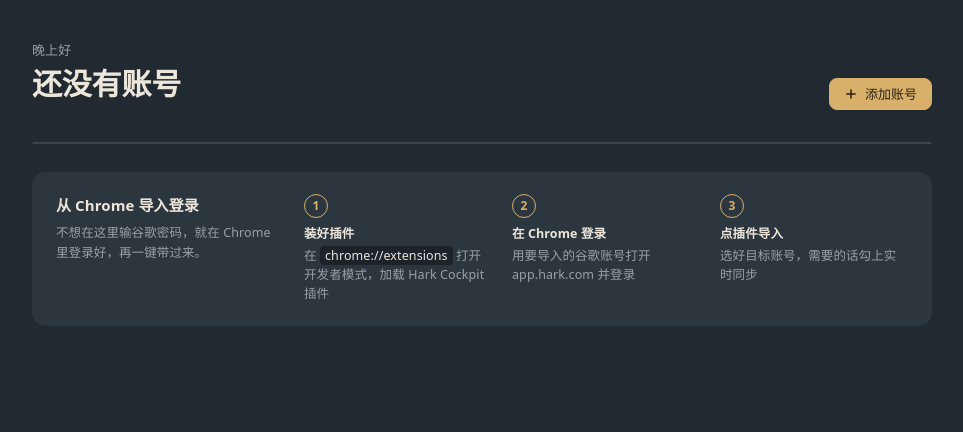
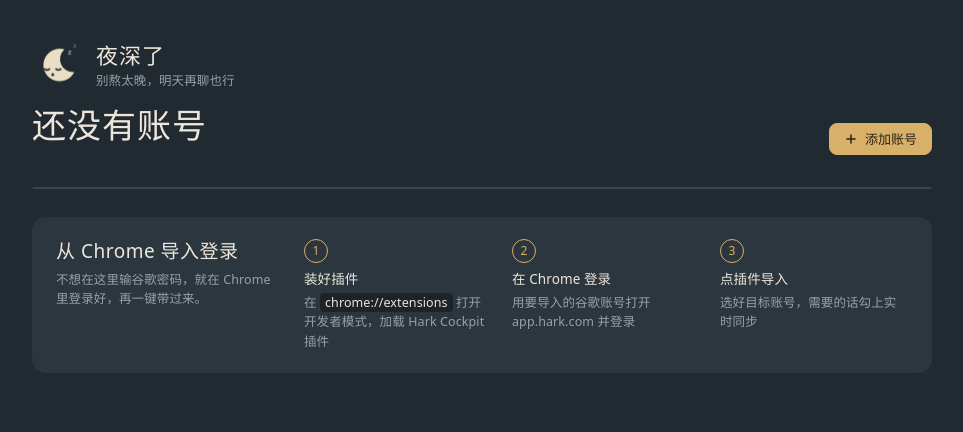
Before and after one commit to skewliness/hark-cockpit, a browser extension: page app/overview.html in a window 1280 px wide. Shown: the whole page, without its empty margins (158-1121 px from the left). Drawn offline with Linux system fonts and the light colour scheme; a small style sheet from the web is missing.

Commit message:
v1.3.8: Hark Tools 品牌与字体改版

```diff
--- a/app/overview.html
+++ b/app/overview.html
@@ -1,13 +1,17 @@
 <!doctype html><html lang="zh"><head><meta charset="utf-8">
-<meta http-equiv="Content-Security-Policy" content="default-src 'self'; style-src 'self' 'unsafe-inline'; script-src 'unsafe-inline'">
+<meta http-equiv="Content-Security-Policy" content="default-src 'self'; style-src 'self' 'unsafe-inline' https://cdn.jsdelivr.net; font-src https://cdn.jsdelivr.net data:; script-src 'unsafe-inline'">
 <link rel="stylesheet" href="theme.css">
 <style>
 body{background:var(--dusk);overflow:auto}
 .wrap{max-width:980px;margin:0 auto;padding:40px 40px 56px}
 header{display:flex;justify-content:space-between;align-items:flex-end;gap:24px}
-.hello{font-size:13px;color:var(--haze);margin-bottom:6px}
-h1{margin:0;font-size:30px;line-height:1.2;font-weight:600;letter-spacing:-.2px}
-.ver{margin-top:8px;color:var(--dim);font-size:12.5px}
+.hello{display:flex;align-items:center;gap:12px;margin-bottom:14px}
+.hello .pic{width:52px;height:52px;flex:none;animation:bob 4.5s ease-in-out infinite}
+.hello b{display:block;font:400 22px/1.2 var(--hand);letter-spacing:1px;color:var(--paper)}
+.hello span{display:block;margin-top:2px;font-size:12.5px;color:var(--haze)}
+@keyframes bob{0%,100%{transform:translateY(0) rotate(0)}50%{transform:translateY(-3px) rotate(-3deg)}}
+h1{margin:0;font:400 34px/1.15 var(--hand);letter-spacing:1px}
+.ver{margin-top:10px;color:var(--dim);font-size:12.5px}
 /* 账号名册：一行一个账号，不是一堆卡片 */
 .roster{margin-top:32px;border:1px solid var(--seam);border-radius:14px;background:var(--ledge);overflow:hidden}
 .row{display:grid;grid-template-columns:44px minmax(0,1fr) minmax(170px,230px) 52px auto;align-items:center;gap:16px;padding:14px 18px;border-top:1px solid var(--seam);animation:rise .32s ease-out both}
@@ -15,19 +19,19 @@ h1{margin:0;font-size:30px;line-height:1.2;font-weight:600;letter-spacing:-.2px}
 .row:hover{background:rgba(44,54,63,.45)}
 .row.cur{background:rgba(216,176,106,.06)}
 .row .mono-av{width:40px;height:40px;font-size:16px;border-radius:11px}
-.nm b{display:block;font-size:14.5px;font-weight:600;white-space:nowrap;overflow:hidden;text-overflow:ellipsis}
+.nm b{display:block;font-size:15px;font-weight:500;white-space:nowrap;overflow:hidden;text-overflow:ellipsis}
 .nm small{display:flex;align-items:center;gap:7px;color:var(--dim);font-size:12px}
 .nm small.ok{color:var(--jade)}
 .nm small .cur{color:var(--brass);margin-left:6px}
 .quota{display:grid;gap:7px}
 .q{display:grid;grid-template-columns:1fr auto;gap:3px 8px;font-size:11.5px;color:var(--haze)}
-.q em{font-style:normal;color:var(--paper);font-weight:600}
+.q em{font-style:normal;color:var(--paper);font-weight:500}
 .q .bar{grid-column:1/-1;height:4px;border-radius:4px;background:var(--seam);overflow:hidden}
 .q .bar i{display:block;height:100%;border-radius:4px;background:var(--jade)}
 .q.warn .bar i{background:var(--brass)}.q.hot .bar i{background:var(--rust)}.q.hot em{color:var(--rust)}
 .qmsg{font-size:12px;color:var(--dim)}
 .tip{margin-top:20px;display:flex;align-items:center;justify-content:space-between;gap:16px;padding:14px 18px;border-radius:12px;border:1px dashed rgba(216,176,106,.45);color:var(--haze);font-size:12.5px}
-.tip b{color:var(--paper);font-weight:600}
+.tip b{color:var(--paper);font-weight:500}
 .qhead{display:flex;justify-content:flex-end;align-items:center;gap:10px;margin:22px 2px -18px;font-size:12px;color:var(--dim)}
 .qhead button{border:0;background:none;color:var(--brass);cursor:pointer;font-size:12px;padding:2px 4px}
 .state{display:flex;align-items:center;gap:8px;color:var(--haze)}
@@ -40,18 +44,18 @@ h1{margin:0;font-size:30px;line-height:1.2;font-weight:600;letter-spacing:-.2px}
 .empty .btn{margin-top:14px}
 /* 导入说明：真正的三步顺序 */
 .guide{margin-top:28px;display:grid;grid-template-columns:220px 1fr;gap:28px;padding:22px 24px;border-radius:14px;background:var(--raise)}
-.guide h2{margin:0 0 6px;font-size:15px;font-weight:600}
+.guide h2{margin:0 0 6px;font:400 19px/1.3 var(--hand);letter-spacing:.5px}
 .guide p{margin:0;color:var(--haze);font-size:12.5px}
 .guide ol{margin:0;padding:0;list-style:none;display:grid;grid-template-columns:repeat(3,1fr);gap:20px;counter-reset:s}
 .guide li{counter-increment:s;position:relative;padding-top:30px;color:var(--haze);font-size:12.5px}
-.guide li::before{content:counter(s);position:absolute;top:0;left:0;width:22px;height:22px;border-radius:50%;border:1px solid var(--brass);color:var(--brass);display:grid;place-items:center;font-size:12px;font-weight:600}
-.guide li b{display:block;color:var(--paper);font-weight:600;margin-bottom:2px}
+.guide li::before{content:counter(s);position:absolute;top:0;left:0;width:22px;height:22px;border-radius:50%;border:1px solid var(--brass);color:var(--brass);display:grid;place-items:center;font-size:12px;font-weight:500}
+.guide li b{display:block;color:var(--paper);font-size:13.5px;font-weight:500;margin-bottom:3px}
 code{font-family:inherit;color:var(--paper);background:var(--ledge);padding:1px 5px;border-radius:4px}
 @media (max-width:860px){.wrap{padding:28px 20px}.row{grid-template-columns:40px minmax(0,1fr) auto;row-gap:8px}.row .key{display:none}.row .quota{grid-column:2/-1}.row .acts{grid-column:1/-1;justify-content:flex-end}.guide{grid-template-columns:1fr}.guide ol{grid-template-columns:1fr}}
 </style></head><body>
 <div class="wrap">
   <header>
-    <div><div class="hello" id="hello"></div><h1 id="headline">还没有账号</h1><div class="ver" id="ver"></div></div>
+    <div><div class="hello" id="hello"><svg class="pic" id="pic" viewBox="0 0 64 64" aria-hidden="true"></svg><div><b id="hiT"></b><span id="hiS"></span></div></div><h1 id="headline">还没有账号</h1><div class="ver" id="ver"></div></div>
     <button class="btn pri" id="addBtn"><svg width="14" height="14" viewBox="0 0 24 24" fill="none" stroke="currentColor" stroke-width="2.6" stroke-linecap="round"><path d="M12 5v14M5 12h14"/></svg>添加账号</button>
   </header>
   <div id="qtip"></div>
@@ -78,7 +82,19 @@ function ask(title,def,cb,withInput=true,okText){dt.textContent=title;di.style.d
 let st={accounts:[],activeId:null},animated=false;
 const addAcc=()=>ask('给新账号起个名字','Hark '+(st.accounts.length+1),name=>cockpit.add({name}),true,'添加账号');
 addBtn.onclick=addAcc;
-const h=new Date().getHours();hello.textContent=h<5?'夜深了':h<11?'早上好':h<14?'中午好':h<18?'下午好':'晚上好';
+// 问候：按电脑本地时间分成五段，每段一张小插画
+const face=(y,c='#2A2216')=>`<circle cx="25" cy="${y}" r="2.2" fill="${c}"/><circle cx="39" cy="${y}" r="2.2" fill="${c}"/><path d="M27.5 ${y+6}q4.5 4 9 0" stroke="${c}" stroke-width="2.2" fill="none" stroke-linecap="round"/><ellipse cx="21" cy="${y+5}" rx="3" ry="1.8" fill="#E8907A" opacity=".75"/><ellipse cx="43" cy="${y+5}" rx="3" ry="1.8" fill="#E8907A" opacity=".75"/>`;
+const rays=(r1,r2,n=8)=>Array.from({length:n},(_,i)=>{const a=i/n*Math.PI*2,c=Math.cos(a),s=Math.sin(a);return `<line x1="${32+c*r1}" y1="${32+s*r1}" x2="${32+c*r2}" y2="${32+s*r2}"/>`}).join('');
+const SCENES={
+  morning:{t:'早上好',s:'新的一天，从哪个账号开始？',svg:`<path d="M6 48h52" stroke="#6B767E" stroke-width="2.4" stroke-linecap="round"/><clipPath id="hz"><rect width="64" height="47"/></clipPath><g clip-path="url(#hz)"><g stroke="#F2C46D" stroke-width="3" stroke-linecap="round">${rays(20,26,7)}</g><circle cx="32" cy="40" r="15" fill="#F2C46D"/></g><g transform="translate(0,8)">${face(30)}</g>`},
+  noon:{t:'中午好',s:'记得吃饭，聊天可以等等',svg:`<g stroke="#F2C46D" stroke-width="3" stroke-linecap="round">${rays(21,27)}</g><circle cx="32" cy="32" r="16" fill="#F2C46D"/>${face(30)}`},
+  afternoon:{t:'下午好',s:'来杯茶，接着忙',svg:`<g stroke="#F2C46D" stroke-width="2.6" stroke-linecap="round" transform="translate(-6,-6)">${rays(15,20)}</g><circle cx="26" cy="26" r="12" fill="#F2C46D"/><path d="M18 50a9 9 0 0 1 3-17.5 12 12 0 0 1 22.5-2A8.5 8.5 0 0 1 50 50z" fill="#C9D6DF"/><g transform="translate(9,12)">${face(28,'#3A4550')}</g>`},
+  evening:{t:'晚上好',s:'今天辛苦了',svg:`<path d="M42 10a22 22 0 1 0 12 30A18 18 0 0 1 42 10z" fill="#E9DFC4"/><g transform="translate(-4,4)">${face(32,'#3A4550')}</g><path d="M50 12l1.4 3 3 1.4-3 1.4-1.4 3-1.4-3-3-1.4 3-1.4z" fill="#D8B06A"/><circle cx="57" cy="28" r="1.6" fill="#D8B06A"/>`},
+  night:{t:'夜深了',s:'别熬太晚，明天再聊也行',svg:`<path d="M40 12a20 20 0 1 0 12 28A16 16 0 0 1 40 12z" fill="#E9DFC4"/><g transform="translate(-6,6)"><path d="M21.5 30q3 2.5 6 0M35.5 30q3 2.5 6 0" stroke="#3A4550" stroke-width="2.2" fill="none" stroke-linecap="round"/><circle cx="31.5" cy="37" r="2" fill="#3A4550"/></g><text x="44" y="18" font-size="10" font-weight="700" fill="#97A1A8" font-family="sans-serif">z</text><text x="51" y="10" font-size="7" font-weight="700" fill="#6B767E" font-family="sans-serif">z</text>`}
+};
+function greet(){const h=new Date().getHours();const k=h<5||h>=23?'night':h<11?'morning':h<14?'noon':h<18?'afternoon':'evening';
+  if(greet.k===k)return;greet.k=k;const g=SCENES[k];pic.innerHTML=g.svg;hiT.textContent=g.t;hiS.textContent=g.s;}
+greet();setInterval(greet,60000);
 const fmtN=n=>n>=1e6?(n/1e6).toFixed(1)+'M':n>=1e4?(n/1e3).toFixed(0)+'K':String(Math.round(n));
 const fmtT=t=>{const d=new Date(t);return isNaN(d)?String(t):`${d.getMonth()+1}月${d.getDate()}日 ${String(d.getHours()).padStart(2,'0')}:${String(d.getMinutes()).padStart(2,'0')}`};
 function quota(a){
@@ -124,5 +140,5 @@ function render(){
 }
 cockpit.onState(s=>{st=s;render()});
 cockpit.getState().then(s=>{st=s;render()});
-cockpit.version().then(v=>ver.textContent='Hark Cockpit v'+v+'，按 Ctrl 1–9 直接切换账号');
+cockpit.version().then(v=>ver.textContent='Hark Tools v'+v+'，按 Ctrl 1–9 直接切换账号');
 </script></body></html>
```
